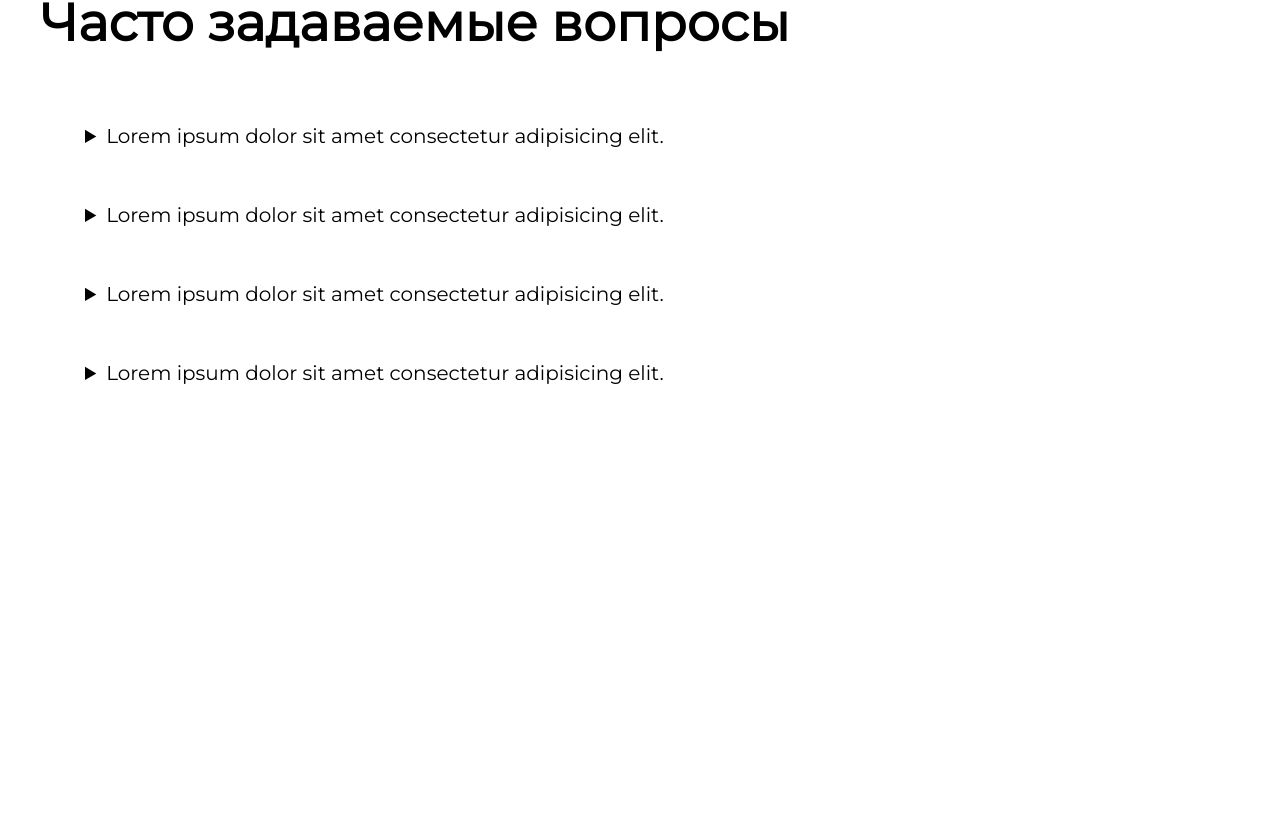
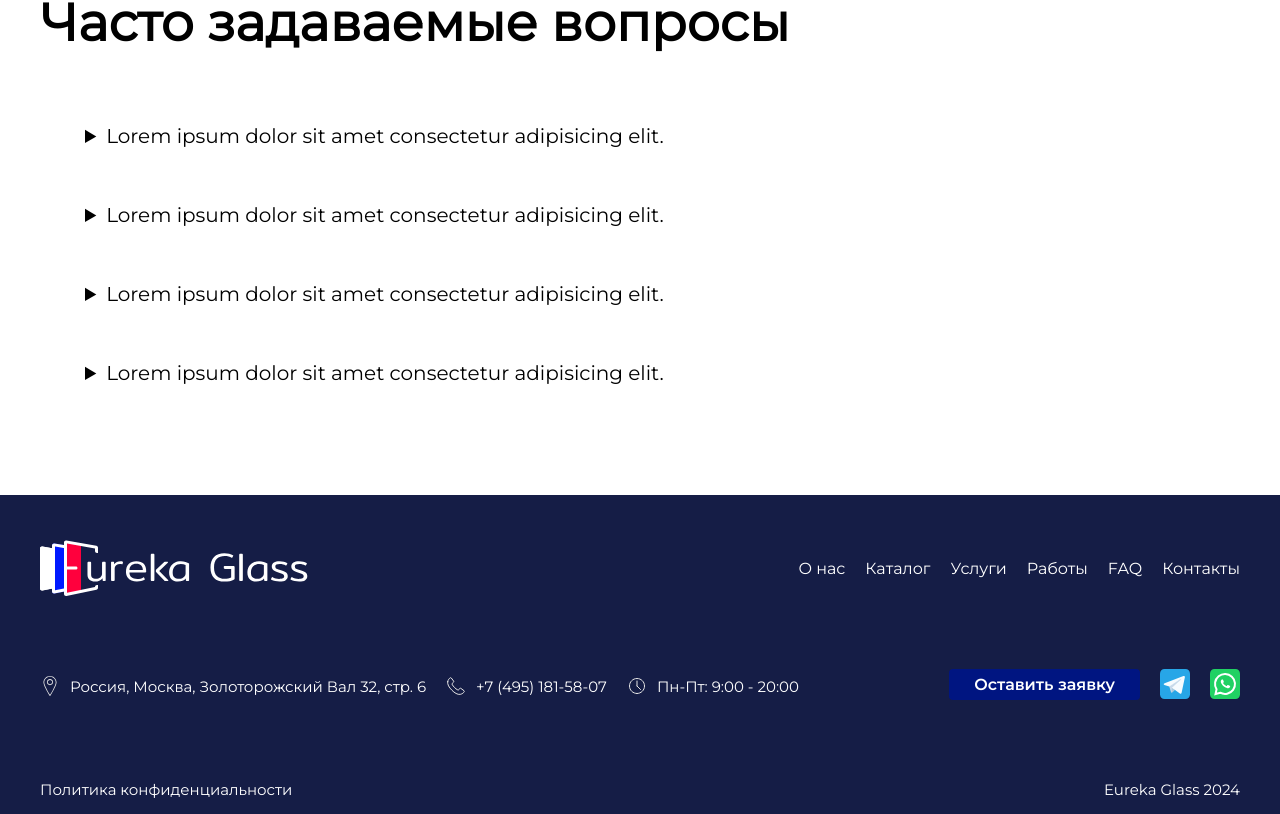
Before and after one commit to OlceGabbana/eureka_glass, a React (Create React App) app in the folder eureka_glass/: page / in a window 1280 px wide. Shown: the part 4597-5411 px from the top of the page. Before the commit the page ends 5027 px from the top, so only its background shows below. Built offline with nearby package versions, Linux system fonts and the light colour scheme.

Commit message:
feat: add footer block

```diff
--- a/eureka_glass/src/App.js
+++ b/eureka_glass/src/App.js
@@ -8,6 +8,7 @@ import Services from './components/Services/Services';
 import Reviews from './components/Reviews/Reviews';
 import Feedback from './components/Feedback/Feedback';
 import Faq from './components/Faq/Faq';
+import Footer from './components/Footer/Footer';
 
 function App() {
   return (
@@ -22,6 +23,7 @@ function App() {
       <Reviews/>
       <Feedback/>
       <Faq/>
+      <Footer/>
     </div>
 
   );
--- /dev/null
+++ b/eureka_glass/src/components/Footer/Footer.js
@@ -0,0 +1,55 @@
+import LogoWhite from '../../assets/media/icons/header/logo-white.svg';
+import IconAddress from '../../assets/media/icons/header/header-address.svg';
+import IconPhone from '../../assets/media/icons/header/header-phone.svg';
+import IconTime from '../../assets/media/icons/header/header-time.svg';
+import TelegramIcon from '../../assets/media/icons/header/telegram.svg';
+import WhatsAppIcon from '../../assets/media/icons/header/whatsapp.svg';
+import './Footer.scss';
+
+const Footer = () => {
+  return (
+    <footer id="footer">
+    <div class="header-content footer-content wrap">
+      <a href=""><img src={LogoWhite} alt="логотип"/></a>
+      <nav>
+        <ul>
+          <li><a href="">О нас</a></li>
+          <li><a href="#catalog">Каталог</a></li>
+          <li><a href="#services">Услуги</a></li>
+          <li><a href="">Работы</a></li>
+          <li><a href="#faq">FAQ</a></li>
+          <li><a href="#footer">Контакты</a></li>
+        </ul>
+      </nav>
+    </div>
+    <div class="wrap before-header footer-content">
+      <div class="bheader-contact">
+        <div class="bheader-content-elem">
+          <img src={IconAddress} class="filter-white" alt=""/>
+          <a href="">Россия, Москва, Золоторожский Вал 32, стр. 6</a>
+        </div>
+        <div class="bheader-content-elem">
+          <img src={IconPhone} class="filter-white" alt=""/>
+          <a href="">+7 (495) 181-58-07</a>
+        </div>
+        <div class="bheader-content-elem">
+          <img src={IconTime} class="filter-white" alt=""/>
+          <a href="">Пн-Пт: 9:00 - 20:00</a>
+        </div>
+      </div>
+      <div class="bheader-buttons">
+        <a href="#feedback" class="bheader-button">Оставить заявку</a>
+        <a href=""><img src={TelegramIcon} alt=""/></a>
+        <a href=""><img src={WhatsAppIcon} alt=""/></a>
+      </div>
+    </div>
+    <div class="wrap confidence">
+      <p>Политика конфиденциальности</p>
+      <p>Eureka Glass 2024</p>
+    </div>
+  </footer>
+
+  )
+}
+
+export default Footer;
--- /dev/null
+++ b/eureka_glass/src/components/Footer/Footer.scss
@@ -0,0 +1,26 @@
+@import '../variables.modules.scss';
+
+footer {
+  margin-top: 100px;
+  background-color: $color-contrast;
+}
+
+.footer-content {
+  padding-top: 40px;
+  a {
+    color: $color-white;
+  }
+}
+
+.filter-white {
+  filter: invert(100%) sepia(0%) saturate(0%) hue-rotate(93deg) brightness(103%) contrast(103%);
+}
+
+.confidence {
+  display: flex;
+  justify-content: space-between;
+  font-family: $font-main;
+  font-size: $font-size-15;
+  color: $color-white;
+  padding: 60px 0 15px 0;
+}
--- a/eureka_glass/src/components/Header/Header.js
+++ b/eureka_glass/src/components/Header/Header.js
@@ -1,6 +1,5 @@
 import "./Header.scss";
-import Logo from '../../assets/media/icons/header/logo.svg'
-import variables from '../variables.modules.scss';
+import Logo from '../../assets/media/icons/header/logo.svg';
 
 const Header = () => {
   return (
```
Also changed, not shown: eureka_glass/src/assets/media/icons/header/logo-white.svg (added).
